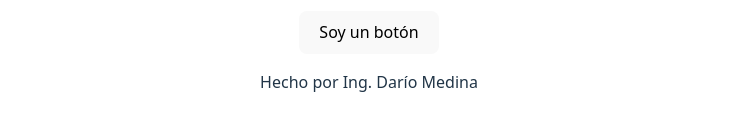
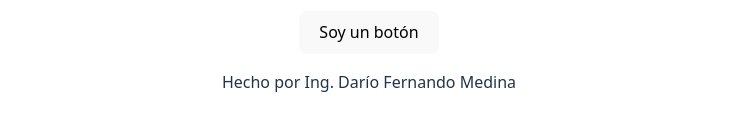
Before and after one commit to dariomedina10/curso_propio, a React (Vite) app: page / in a window 1280 px wide. Shown: the part 402-532 px from the top of the page, without its empty margins (271-1009 px from the left). Built offline with nearby package versions, Linux system fonts and the light colour scheme.

Commit message:
comentarios

```diff
--- a/src/App.jsx
+++ b/src/App.jsx
@@ -27,7 +27,7 @@ function App() {
       <h1>Bienvenido a mi aplicación</h1>
       <MyButton />
     </div>
-    <p>Hecho por Ing. Darío Medina</p>
+    <p>Hecho por Ing. Darío Fernando Medina</p>
     </>
   )
 }
```
